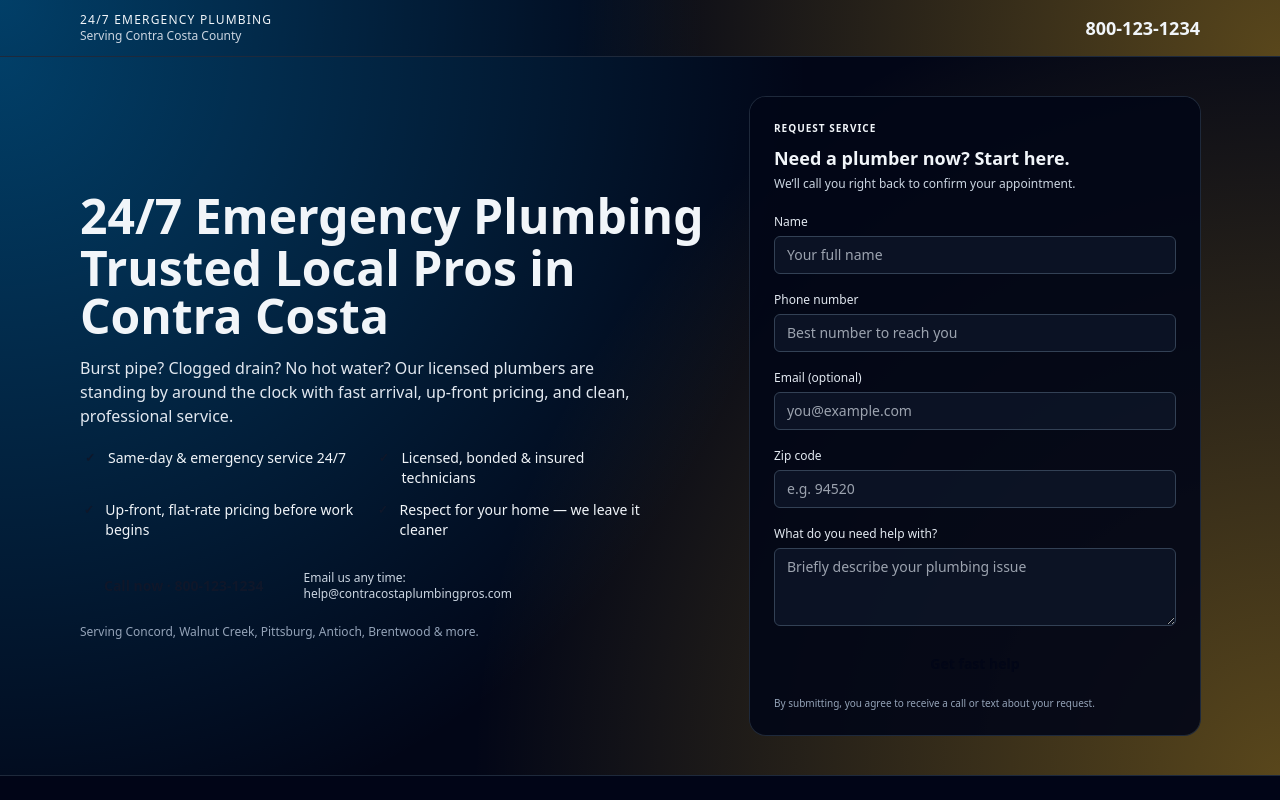
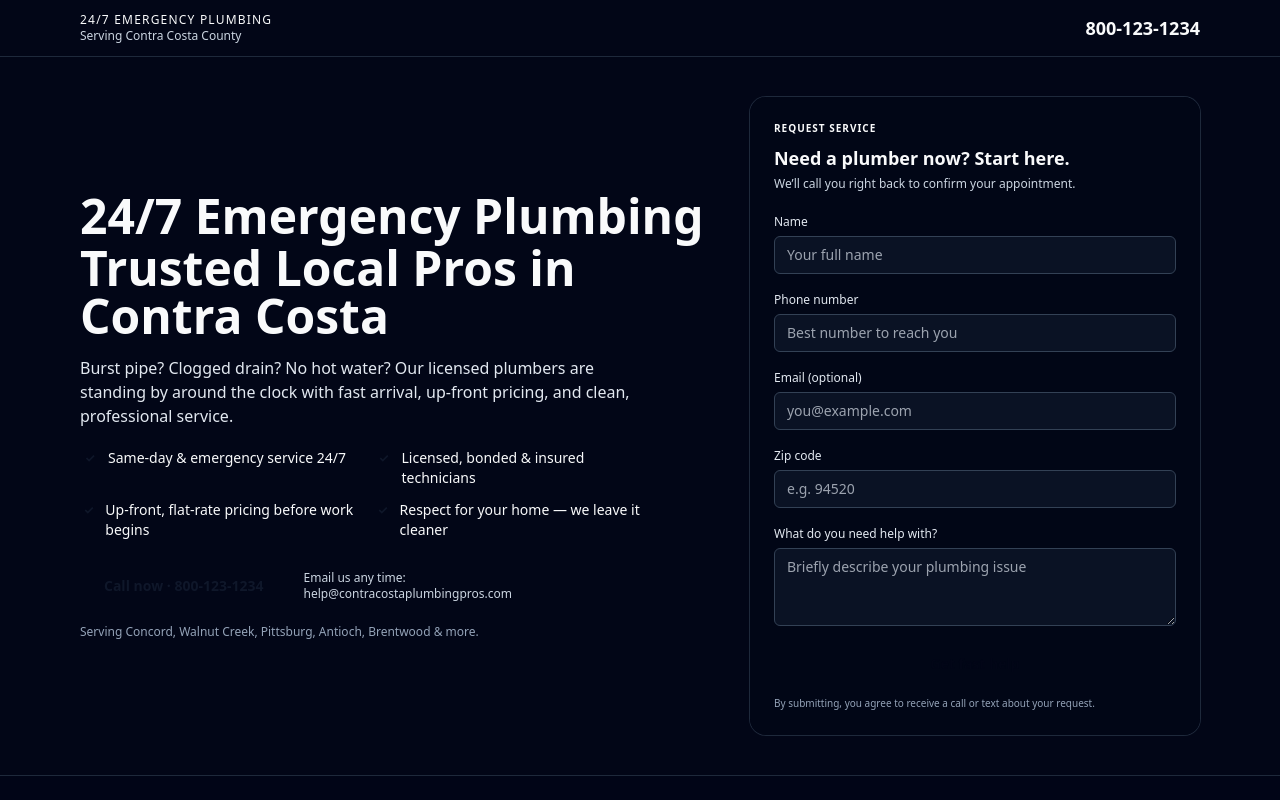
Before and after one commit to mattgoodin16/PLUMBER-PREVIEW, a Next.js app: page / in a window 1280 px wide. Shown: the top 800 px of the page. Built offline with nearby package versions, Linux system fonts and the light colour scheme.

Commit message:
Update globals.css

```diff
--- a/app/globals.css
+++ b/app/globals.css
@@ -7,12 +7,21 @@
 }
 
 body {
-  @apply bg-slate-950 text-slate-100;
+  @apply bg-luxeNavy text-luxeIvory;
+  font-family: system-ui, -apple-system, BlinkMacSystemFont, "SF Pro Text", sans-serif;
 }
 
-.gradient-hero {
+.luxe-hero {
   background:
-    radial-gradient(circle at top left, rgba(0,169,255,0.35), transparent 55%),
-    radial-gradient(circle at bottom right, rgba(251,191,36,0.35), transparent 55%),
+    radial-gradient(circle at top left, rgba(245, 211, 122, 0.16), transparent 60%),
+    radial-gradient(circle at bottom right, rgba(15, 23, 42, 0.9), transparent 55%),
     #020617;
 }
+
+.luxe-card {
+  @apply bg-luxeInk/80 border border-slate-800/70 backdrop-blur-sm;
+}
+
+.luxe-pill {
+  @apply inline-flex items-center justify-center rounded-full border border-slate-700/70 bg-luxeInk/80;
+}
```
